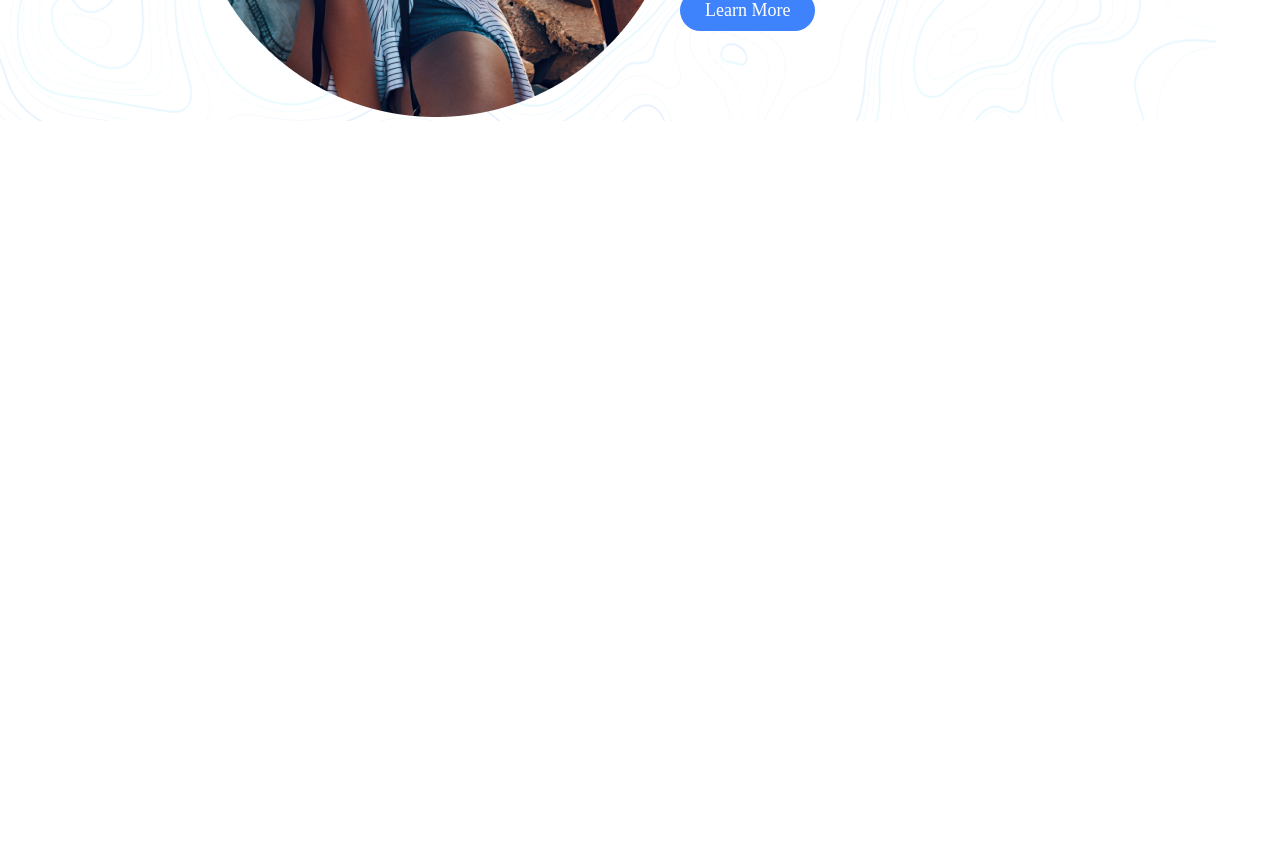
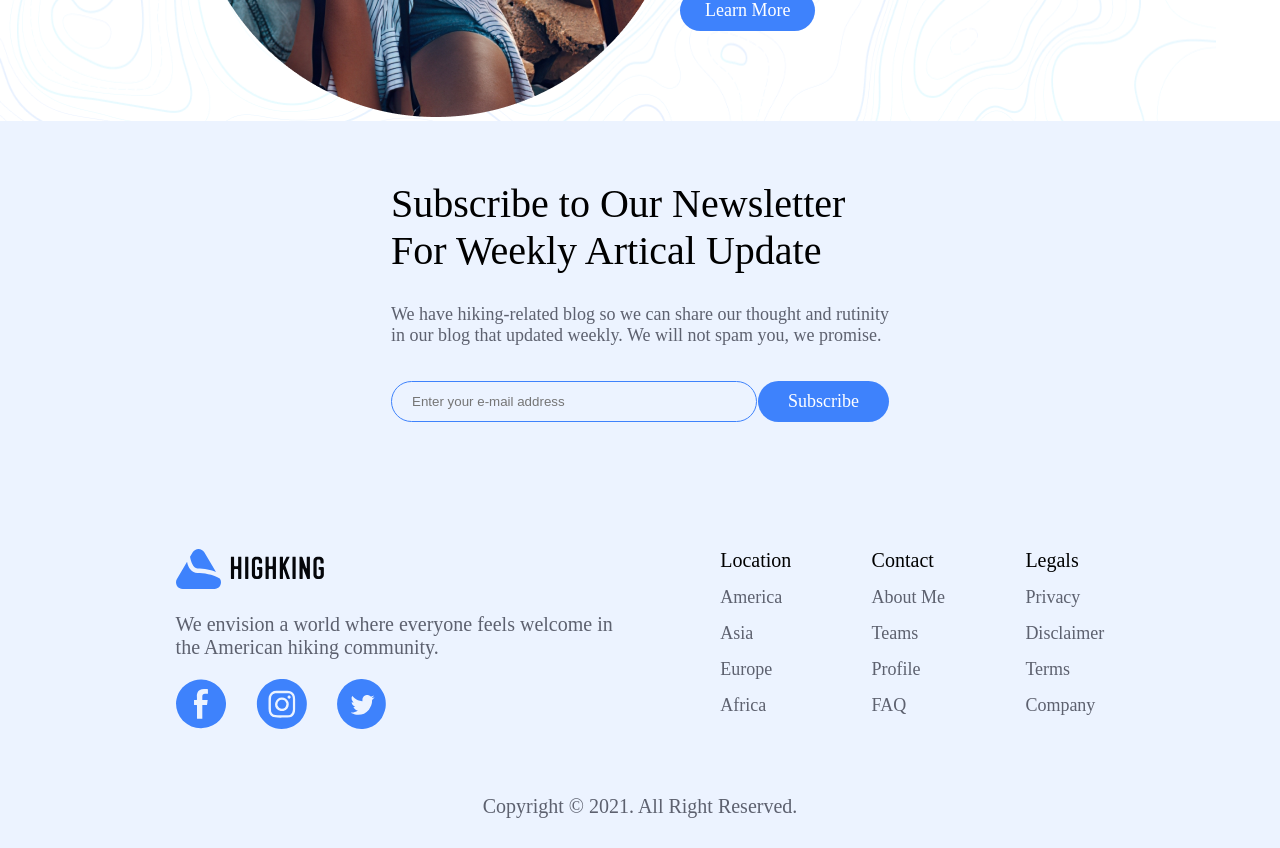
Before and after one commit to divyasriambati/highking-web-app, a React (Create React App) app: page / in a window 1280 px wide. Shown: the part 3780-4628 px from the top of the page. Before the commit the page ends 3901 px from the top, so only its background shows below. Built offline with nearby package versions, Linux system fonts and the light colour scheme.

Commit message:
commit footer section

```diff
--- a/src/App.js
+++ b/src/App.js
@@ -6,7 +6,7 @@ import Section3 from './Components/Section3/Section3';
 import Section4 from './Components/Section4/Section4';
 import Section5 from './Components/Section5/Section5';
 import Section6 from './Components/Section6/Section6';
-
+import Footer from './Components/Footer/Footer';
 
 function App() {
   return (
@@ -18,6 +18,7 @@ function App() {
       <Section4 />
       <Section5 />
       <Section6 />
+      <Footer />
 
     </div>
   );
--- a/src/Components/Footer/Footer.css
+++ b/src/Components/Footer/Footer.css
@@ -0,0 +1,102 @@
+.footer-container{
+    background-color: #ECF3FF;
+    display: flex;
+    flex-direction: column;
+    align-items: center;
+}
+.footer-section1{
+    display: flex;
+    flex-direction: column;
+    padding: 3% 0%;
+
+}
+.footer-section1-heading{
+    font-size: 40px;
+    font-family:600;
+    font-family: poppins;
+    color: black;
+    margin: 20px 0px;
+}
+.footer-section1-content{
+    font-size: 18px;
+    font-family:400;
+    font-family: poppins;
+    color: #5D616F;
+    margin:10px 0;
+}
+.footer-input-container{
+    display: flex;
+    flex-direction: row;
+    align-self: center;
+    margin: 5% 0;
+    width: 100%;
+    justify-content: space-between;
+}
+.footer-input{
+    border: 1px solid #3E82FC;
+    padding: 10px 20px;
+    border-radius: 30px;
+    width: 65%;
+    background-color: transparent;
+}
+
+.footer-subscribe-button{
+    background-color: #3E82FC;
+    color: white;
+    font-size: 18px;
+    font-weight: 500;
+    font-family: poppins;
+    padding: 10px 30px;
+    border-radius: 30px;
+
+}
+
+.footer-section2{
+    display: flex;
+    flex-direction: row;
+    justify-content: space-between;
+    padding: 5% 0;
+}
+
+.footer-logo-section{
+    width: 50%;
+}
+.footer-logo{
+    height: auto;
+    width: auto;
+}
+.footer-logo-content{
+    font-size: 20px;
+    font-family:400;
+    font-family: poppins;
+    color: #5D616F;
+    margin: 20px 0px;
+}
+.footer-social-links{
+    display: flex;
+    flex-direction: row;
+}
+.footer-social-links img{
+    margin-right: 30px;
+}
+.footer-link-headings{
+    font-size: 20px;
+    font-family:500;
+    font-family: poppins;
+    color: black;
+    margin-bottom: 15px;
+}
+.footer-link{
+    font-size: 18px;
+    font-family:400;
+    font-family: poppins;
+    color: #5D616F;
+    margin-bottom: 15px;
+}
+.footer-copyright{
+    font-size: 20px;
+    font-family:400;
+    font-family: poppins;
+    color: #5D616F;
+    margin-bottom: 30px;
+}
--- a/src/Components/Footer/Footer.js
+++ b/src/Components/Footer/Footer.js
@@ -0,0 +1,72 @@
+import React, { Component } from 'react';
+import './Footer.css';
+import logo from '../../assets/icons/logo.svg';
+import facebook from '../../assets/icons/facebook.svg';
+import instagram from '../../assets/icons/insta.svg';
+import twitter from '../../assets/icons/twitter.svg'
+
+export default class Footer extends Component {
+    render() {
+        return (
+            <div>
+                <div className='footer-container'>
+                    <div className='footer-section1'>
+                        <div className='footer-section1-heading'>
+                            Subscribe to Our Newsletter <br></br> For Weekly Artical Update
+                        </div>
+                        <div className='footer-section1-content'>
+                            We have hiking-related blog so we can share our thought and rutinity<br></br> in our blog that updated weekly. We will not spam you, we promise.
+                        </div>
+                        <div className='footer-input-container'>
+                            <input className='footer-input' placeholder='Enter your e-mail address' ></input>
+                            <button className='footer-subscribe-button'>Subscribe</button>
+                        </div>
+                    </div>
+
+
+                    <div className='footer-section2'>
+
+                        <div className='footer-logo-section'>
+                            <img className='footer-logo' src={logo}></img>
+                            <div className='footer-logo-content'>We envision a world where everyone feels welcome in the American hiking community.</div>
+                            <div className='footer-social-links'>
+                                <img src={facebook}></img>
+                                <img src={instagram}></img>
+                                <img src={twitter}></img>
+                            </div>
+                        </div>
+
+                        <div>
+                            <div className='footer-link-headings'>Location</div>
+                            <div className='footer-link'>America</div>
+                            <div className='footer-link'>Asia</div>
+                            <div className='footer-link'>Europe</div>
+                            <div className='footer-link'>Africa</div>
+                        </div>
+
+                        <div>
+                            <div className='footer-link-headings'>Contact</div>
+                            <div className='footer-link'>About Me</div>
+                            <div className='footer-link'>Teams</div>
+                            <div className='footer-link'>Profile</div>
+                            <div className='footer-link'>FAQ</div>
+                        </div>
+
+                        <div>
+                            <div className='footer-link-headings'>Legals</div>
+                            <div className='footer-link'>Privacy</div>
+                            <div className='footer-link'>Disclaimer</div>
+                            <div className='footer-link'>Terms</div>
+                            <div className='footer-link'>Company</div>
+                        </div>
+
+                    </div>
+
+                    <div className='footer-copyright'>Copyright © 2021. All Right Reserved.</div>
+
+                </div>
+            </div>
+        )
+    }
+
+}
```
